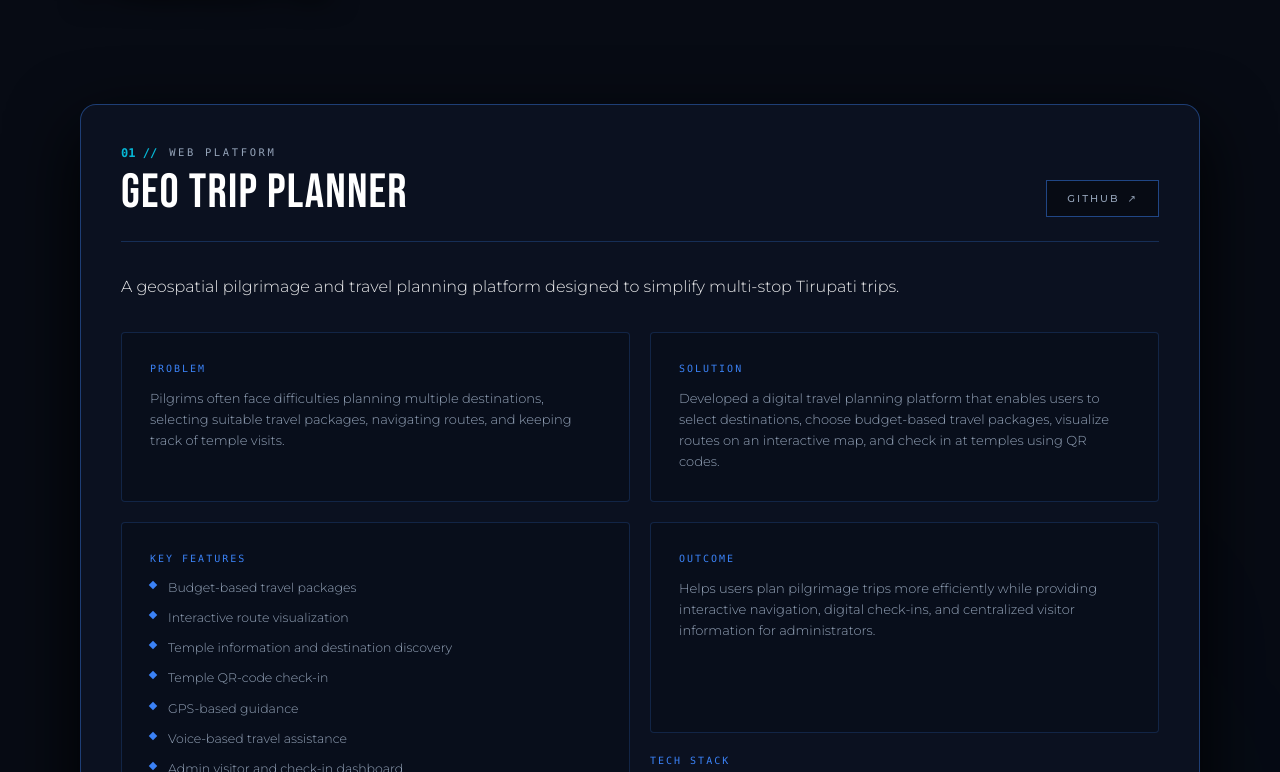
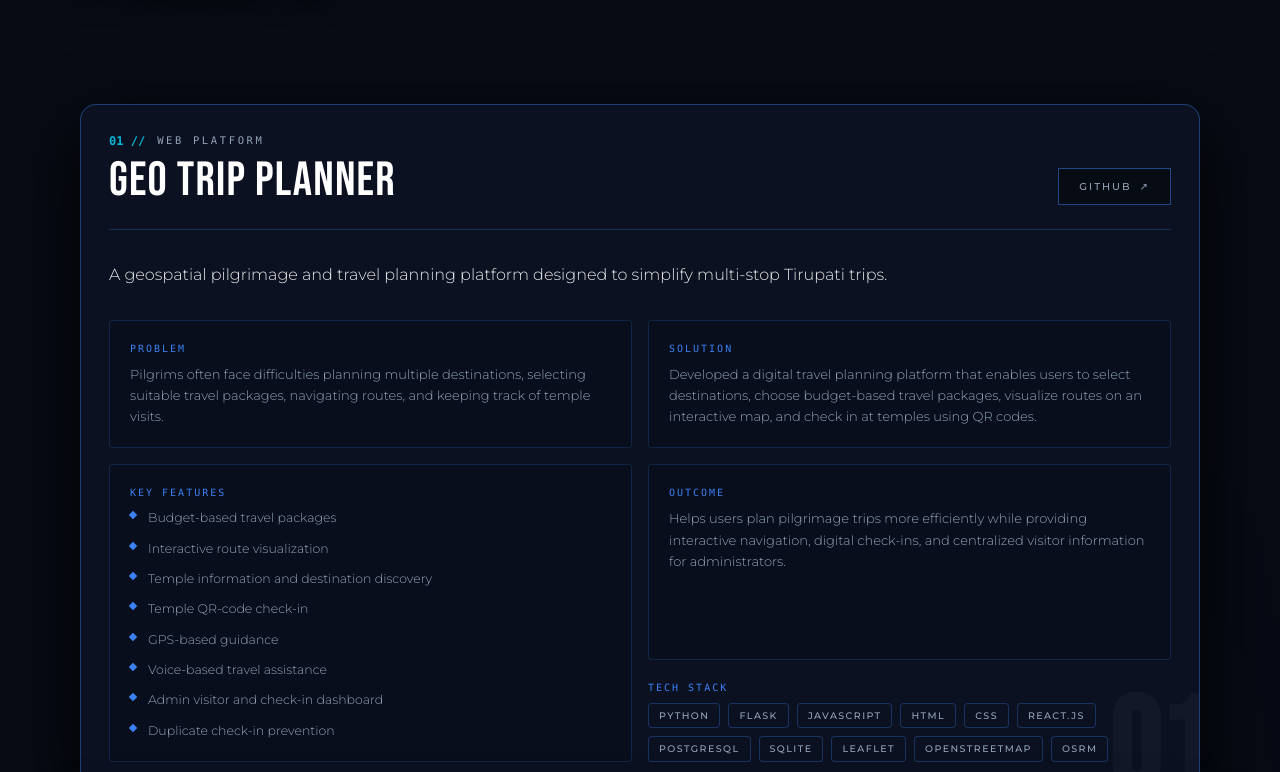
Before and after one commit to Deviprasad101/Portfolio, a React (Vite) app: page / in a window 1280 px wide. Shown: the part 4068-4840 px from the top of the page. Built offline with nearby package versions, Linux system fonts and the light colour scheme; a web font is replaced by a local one.

Commit message:
style: reduce padding and gaps to make project cards more compact

```diff
--- a/src/components/ProjectsSection.tsx
+++ b/src/components/ProjectsSection.tsx
@@ -80,9 +80,9 @@ const projects: Project[] = [
 ];
 
 const SubCard: React.FC<{ title: string; children: React.ReactNode; className?: string; icon?: React.ReactNode }> = ({ title, children, className = '', icon }) => (
-  <div className={`relative p-5 sm:p-7 rounded-sm border border-[#3B82F6]/20 bg-[#070B14]/40 hover:bg-[#0B1120]/80 hover:border-[#06B6D4]/40 transition-all duration-300 group ${className}`}>
+  <div className={`relative p-4 sm:p-5 rounded-sm border border-[#3B82F6]/20 bg-[#070B14]/40 hover:bg-[#0B1120]/80 hover:border-[#06B6D4]/40 transition-all duration-300 group ${className}`}>
     <div className="absolute top-0 left-0 w-full h-[1px] bg-gradient-to-r from-transparent via-[#3B82F6]/40 to-transparent opacity-0 group-hover:opacity-100 transition-all duration-300" />
-    <div className="flex items-center space-x-2 mb-3">
+    <div className="flex items-center space-x-2 mb-2">
       {icon && <span className="text-[#3B82F6] group-hover:text-[#06B6D4] transition-colors">{icon}</span>}
       <h4 className="text-[10px] font-mono tracking-[0.2em] uppercase text-[#3B82F6] group-hover:text-[#06B6D4] transition-colors">
         {title}
@@ -153,7 +153,7 @@ export const ProjectsSection: React.FC = () => {
         >
           {projects.map((project) => (
             <ScrollStackItem key={project.title}>
-              <div className="relative w-full rounded-2xl border border-[#3B82F6]/40 bg-[#0B1120] p-6 sm:p-10 shadow-[0_25px_70px_rgba(0,0,0,0.98)] group/main overflow-hidden transition-colors duration-500 hover:border-[#06B6D4]">
+              <div className="relative w-full rounded-2xl border border-[#3B82F6]/40 bg-[#0B1120] p-5 sm:p-7 shadow-[0_25px_70px_rgba(0,0,0,0.98)] group/main overflow-hidden transition-colors duration-500 hover:border-[#06B6D4]">
 
                 {/* Big Background Watermark Number */}
                 <span
@@ -199,7 +199,7 @@ export const ProjectsSection: React.FC = () => {
                   </p>
 
                   {/* Sub-cards Grid */}
-                  <div className="grid grid-cols-1 lg:grid-cols-12 gap-5">
+                  <div className="grid grid-cols-1 lg:grid-cols-12 gap-4">
 
                     {/* Problem & Solution */}
                     <SubCard title="PROBLEM" className="lg:col-span-6">
```
